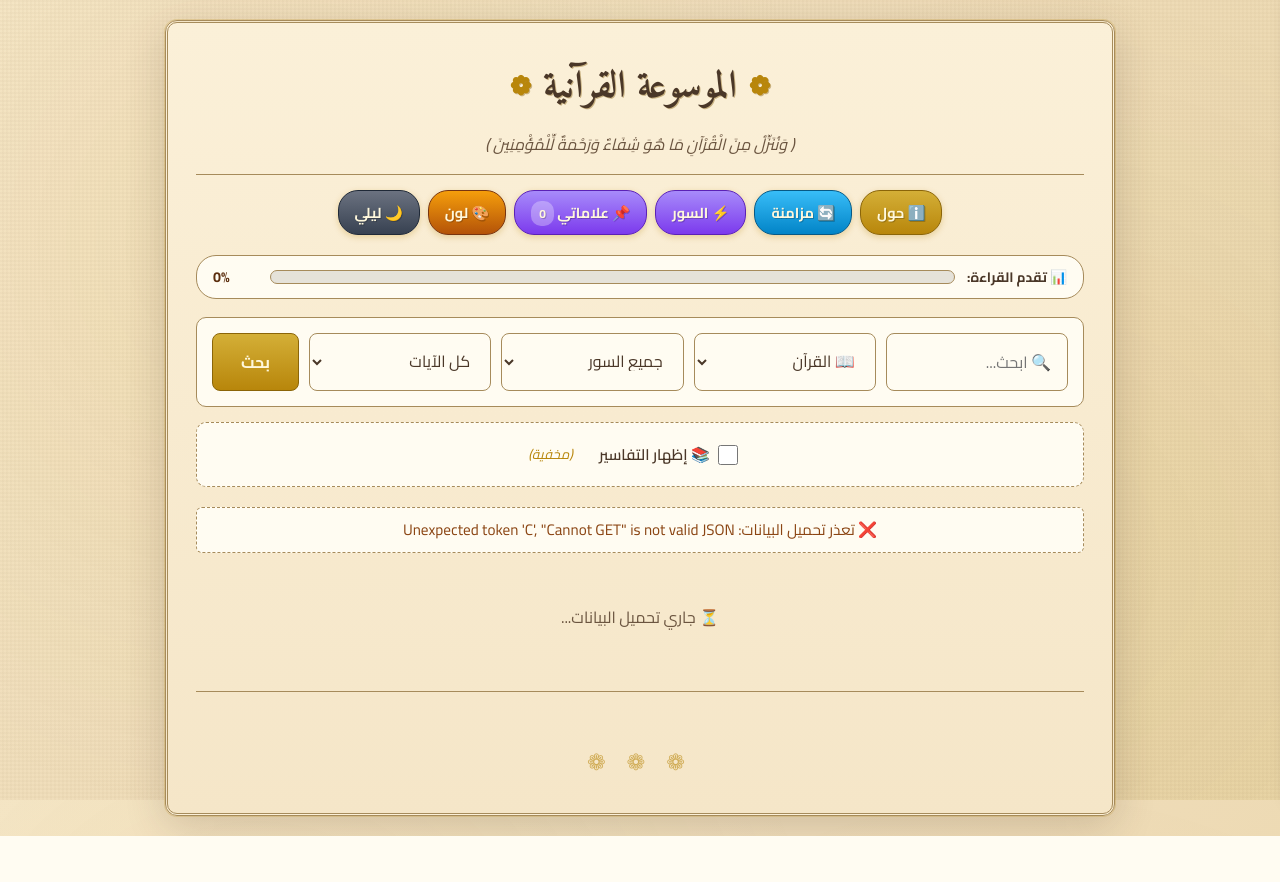
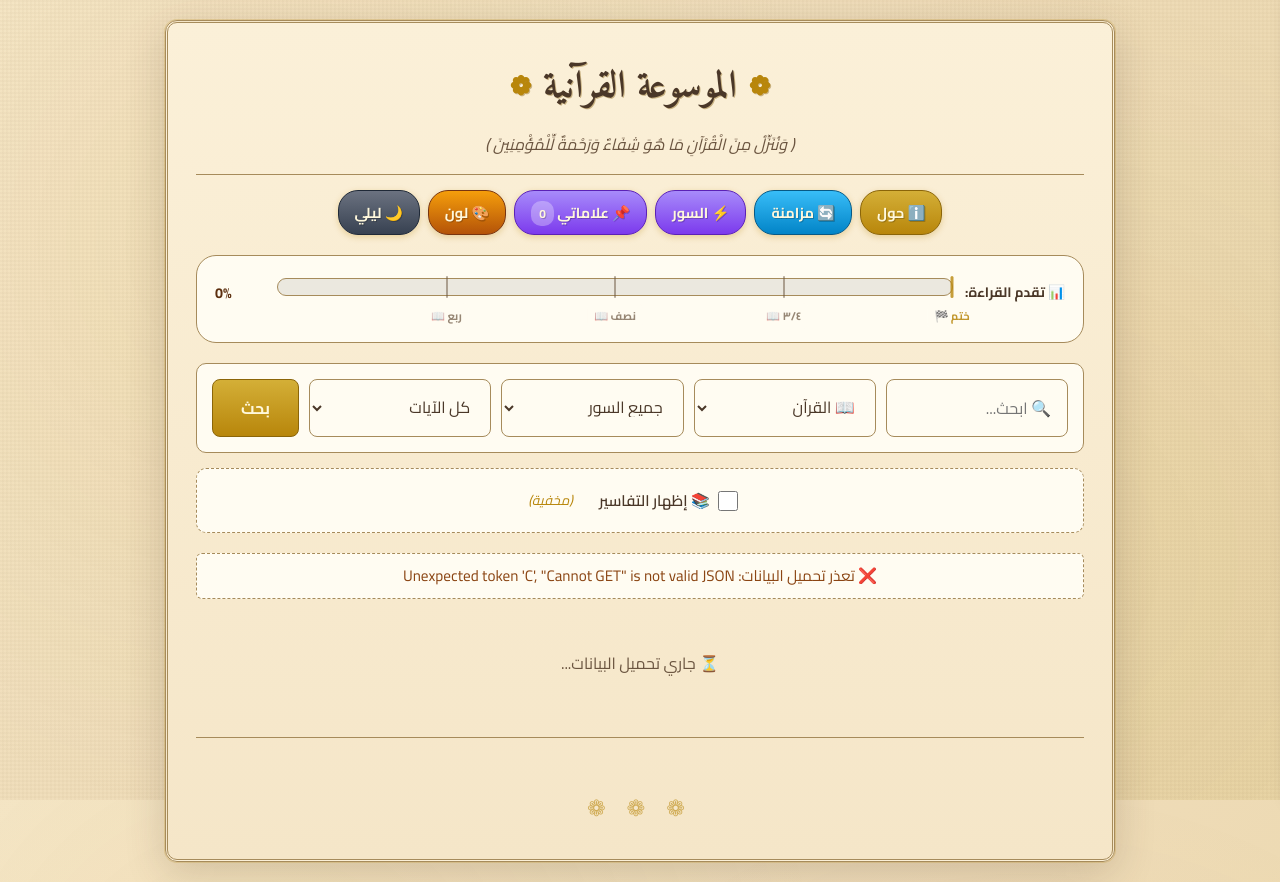
Before and after one commit to hassanmardinli21-arch/quran-encyclopedia-v2, a Flask app: template templates/index.html in a window 1280 px wide. Before the commit the page ends 836 px from the top, so only its background shows below. Run offline with Flask 3, Linux system fonts and the light colour scheme; the template is opened without the code that fills it, so the values that code supplies are empty.

Commit message:
Update index.html

```diff
--- a/templates/index.html
+++ b/templates/index.html
@@ -67,12 +67,118 @@
         .about-btn.bm-color { background: linear-gradient(180deg,#f59e0b,#b45309); border-color:#78350f; }
         .about-btn.my-bm { background: linear-gradient(180deg,#a78bfa,#7c3aed); border-color:#5b21b6; }
 
-        .progress-wrap { background: var(--input-bg); border: 1px solid var(--border-color); border-radius: 20px; padding: 8px 16px; margin-bottom: 18px; display: flex; align-items: center; gap: 12px; }
-        .progress-label { font-size: 0.85rem; font-weight: 700; color: var(--ink-primary); white-space: nowrap; }
-        .progress-bar { flex: 1; height: 14px; background: rgba(0,0,0,0.1); border-radius: 10px; overflow: hidden; border: 1px solid var(--border-color); }
-        .progress-fill { height: 100%; background: linear-gradient(90deg, var(--bookmark-color) 0%, var(--gold) 100%); width: 0%; transition: width 0.5s; border-radius: 10px; }
-        .progress-percent { font-size: 0.9rem; font-weight: 700; color: var(--bookmark-dark); min-width: 45px; text-align: left; }
+        /* ====== شريط التقدم مع مؤشرات المراحل ====== */
+        .progress-wrap {
+            background: var(--input-bg);
+            border: 1px solid var(--border-color);
+            border-radius: 20px;
+            padding: 12px 18px 36px 18px;
+            margin-bottom: 20px;
+            display: flex;
+            align-items: flex-start;
+            gap: 12px;
+            position: relative;
+        }
+        .progress-label { font-size: 0.85rem; font-weight: 700; color: var(--ink-primary); white-space: nowrap; padding-top: 12px; }
+        .progress-bar {
+            flex: 1;
+            height: 18px;
+            background: rgba(0,0,0,0.08);
+            border-radius: 10px;
+            border: 1px solid var(--border-color);
+            position: relative;
+            direction: ltr;
+            margin-top: 10px;
+        }
+        body.dark-mode .progress-bar { background: rgba(255,255,255,0.08); }
+        .progress-fill {
+            height: 100%;
+            background: linear-gradient(90deg, var(--bookmark-color) 0%, var(--gold) 100%);
+            width: 0%;
+            transition: width 0.5s ease;
+            border-radius: 10px;
+            position: relative;
+            z-index: 1;
+        }
+        .progress-percent {
+            font-size: 0.9rem;
+            font-weight: 700;
+            color: var(--bookmark-dark);
+            min-width: 50px;
+            text-align: left;
+            padding-top: 12px;
+            transition: color 0.3s;
+        }
         body.dark-mode .progress-percent { color: var(--gold-light); }
+
+        /* المؤشرات العمودية على الشريط */
+        .milestone {
+            position: absolute;
+            top: -3px;
+            bottom: -3px;
+            width: 2px;
+            background: var(--ink-secondary);
+            border-radius: 2px;
+            z-index: 3;
+            transform: translateX(-50%);
+            transition: all 0.3s;
+            opacity: 0.5;
+        }
+        .milestone.reached {
+            background: #16a34a;
+            box-shadow: 0 0 8px rgba(22, 163, 74, 0.8);
+            width: 3px;
+            opacity: 1;
+        }
+        .milestone[data-pct="100"] {
+            background: var(--gold);
+            width: 3px;
+            opacity: 0.8;
+        }
+        .milestone[data-pct="100"].reached {
+            background: #d4a100;
+            box-shadow: 0 0 14px #d4a100, 0 0 24px rgba(212, 161, 0, 0.5);
+            width: 4px;
+            opacity: 1;
+            animation: goldenPulse 2s ease-in-out infinite;
+        }
+        @keyframes goldenPulse {
+            0%, 100% { box-shadow: 0 0 8px #d4a100; transform: translateX(-50%) scale(1); }
+            50% { box-shadow: 0 0 20px #d4a100, 0 0 30px rgba(212, 161, 0, 0.6); transform: translateX(-50%) scale(1.3); }
+        }
+
+        /* التسميات تحت الشريط */
+        .milestone-label {
+            position: absolute;
+            top: 24px;
+            transform: translateX(-50%);
+            font-size: 0.7rem;
+            font-weight: 700;
+            color: var(--ink-secondary);
+            white-space: nowrap;
+            z-index: 4;
+            transition: color 0.3s;
+            padding: 2px 6px;
+            background: var(--input-bg);
+            border-radius: 6px;
+            border: 1px solid transparent;
+            opacity: 0.7;
+        }
+        .milestone-label.reached {
+            color: #16a34a;
+            border-color: rgba(22, 163, 74, 0.3);
+            opacity: 1;
+        }
+        .milestone-label[data-pct="100"] {
+            color: var(--gold);
+            opacity: 0.85;
+        }
+        .milestone-label[data-pct="100"].reached {
+            color: #d4a100;
+            border-color: rgba(212, 161, 0, 0.4);
+            background: rgba(212, 161, 0, 0.1);
+            opacity: 1;
+        }
 
         .bookmark-bar { display: flex; justify-content: space-between; align-items: center; gap: 12px; padding: 12px 18px; background: linear-gradient(180deg, var(--bookmark-color) 0%, var(--bookmark-dark) 100%); border: 2px solid #3D1F08; border-radius: 10px; margin-bottom: 15px; flex-wrap: wrap; box-shadow: 0 4px 12px rgba(92, 46, 14, 0.4); }
         .bookmark-info { display: flex; align-items: center; gap: 8px; font-size: 0.95rem; color: #FFFFFF; flex: 1; min-width: 200px; text-shadow: 1px 1px 2px rgba(0, 0, 0, 0.3); flex-wrap: wrap; }
@@ -210,6 +316,10 @@
             .bookmark-actions { justify-content: center; }
             .about-btn { font-size: 0.8rem; padding: 7px 12px; }
             .color-grid { grid-template-columns: repeat(4, 1fr); }
+            .progress-wrap { padding: 10px 12px 34px 12px; gap: 6px; }
+            .progress-label { font-size: 0.75rem; }
+            .progress-percent { font-size: 0.8rem; min-width: 42px; }
+            .milestone-label { font-size: 0.6rem; padding: 1px 4px; }
         }
     </style>
 </head>
@@ -227,9 +337,20 @@
             <button class="about-btn dark" onclick="toggleDarkMode()" id="darkModeBtn">🌙 ليلي</button>
         </div>
 
+        <!-- شريط التقدم مع مؤشرات المراحل -->
         <div class="progress-wrap">
             <span class="progress-label">📊 تقدم القراءة:</span>
-            <div class="progress-bar"><div class="progress-fill" id="progressFill"></div></div>
+            <div class="progress-bar">
+                <div class="progress-fill" id="progressFill"></div>
+                <div class="milestone" style="left: 25%;" data-pct="25"></div>
+                <div class="milestone" style="left: 50%;" data-pct="50"></div>
+                <div class="milestone" style="left: 75%;" data-pct="75"></div>
+                <div class="milestone" style="left: 100%;" data-pct="100"></div>
+                <div class="milestone-label" style="left: 25%;" data-pct="25">📖 ربع</div>
+                <div class="milestone-label" style="left: 50%;" data-pct="50">📖 نصف</div>
+                <div class="milestone-label" style="left: 75%;" data-pct="75">📖 ٣/٤</div>
+                <div class="milestone-label" style="left: 100%;" data-pct="100">🏁 ختم</div>
+            </div>
             <span class="progress-percent" id="progressPercent">0%</span>
         </div>
 
@@ -291,8 +412,8 @@
                 <li>🔖 علامة "آخر قراءة" للموضع الحالي</li>
                 <li>📌 علامات خاصة متعددة مع تسميات (ورد يومي، للتدبر...)</li>
                 <li>☁️ مزامنة تلقائية لكل علاماتك بين أجهزتك</li>
+                <li>📊 شريط تقدم القراءة مع مؤشرات (ربع، نصف، ٣/٤، ختم)</li>
                 <li>🌙 وضع ليلي + 🎨 اختيار لون العلامة</li>
-                <li>📊 شريط تقدم القراءة</li>
                 <li>⚡ انتقال سريع للسور والآيات</li>
             </ul>
             <h3>🤲 دعاء</h3>
@@ -604,12 +725,39 @@
         }
         function closeBookmarksOutside(e) { if (e.target.id === 'bookmarksOverlay') closeBookmarksList(); }
 
+        // ========== شريط التقدم مع مؤشرات المراحل ==========
         function updateProgress() {
             const uniqueSurahs = new Set(allBookmarks.map(b => b.surah));
             if (bookmark) uniqueSurahs.add(bookmark.surah);
             const percent = Math.min(100, Math.round((uniqueSurahs.size / 114) * 100));
+
             document.getElementById('progressFill').style.width = percent + '%';
-            document.getElementById('progressPercent').textContent = percent + '%';
+            const percentEl = document.getElementById('progressPercent');
+
+            // تحديث لون المؤشرات
+            document.querySelectorAll('.milestone').forEach(m => {
+                const pct = parseInt(m.dataset.pct);
+                if (percent >= pct) m.classList.add('reached');
+                else m.classList.remove('reached');
+            });
+            document.querySelectorAll('.milestone-label').forEach(l => {
+                const pct = parseInt(l.dataset.pct);
+                if (percent >= pct) l.classList.add('reached');
+                else l.classList.remove('reached');
+            });
+
+            // رسالة خاصة عند الختم
+            if (percent >= 100) {
+                percentEl.textContent = '🏁 ختم';
+                percentEl.style.color = '#d4a100';
+                percentEl.style.fontWeight = '900';
+            } else if (percent >= 75) {
+                percentEl.textContent = percent + '%';
+                percentEl.style.color = '#16a34a';
+            } else {
+                percentEl.textContent = percent + '%';
+                percentEl.style.color = '';
+            }
         }
 
         function updateBookmarkBar() {
@@ -620,7 +768,6 @@
             document.getElementById('bookmarkLocation').textContent = `سورة ${sName} - آية ${bookmark.ayah}`;
         }
 
-        // ====== تحديث نص زر العلامة بناءً على الموقع ======
         function updateJumpBtnText() {
             const btn = document.getElementById('jumpBtn');
             const hereMsg = document.getElementById('hereMsg');
@@ -938,7 +1085,6 @@
                 });
             });
 
-            // تحديث نص زر العلامة بعد العرض
             setTimeout(updateJumpBtnText, 100);
         }
 
@@ -1106,7 +1252,6 @@
         document.getElementById('surahSelect').addEventListener('change', (e) => { updateAyahDropdown(e.target.value, 'all'); performSearch(); });
         document.getElementById('ayahSelect').addEventListener('change', performSearch);
 
-        // ====== مستمعو التمرير لزر العلامة ======
         window.addEventListener('scroll', updateJumpBtnText);
         window.addEventListener('resize', updateJumpBtnText);
 
```
